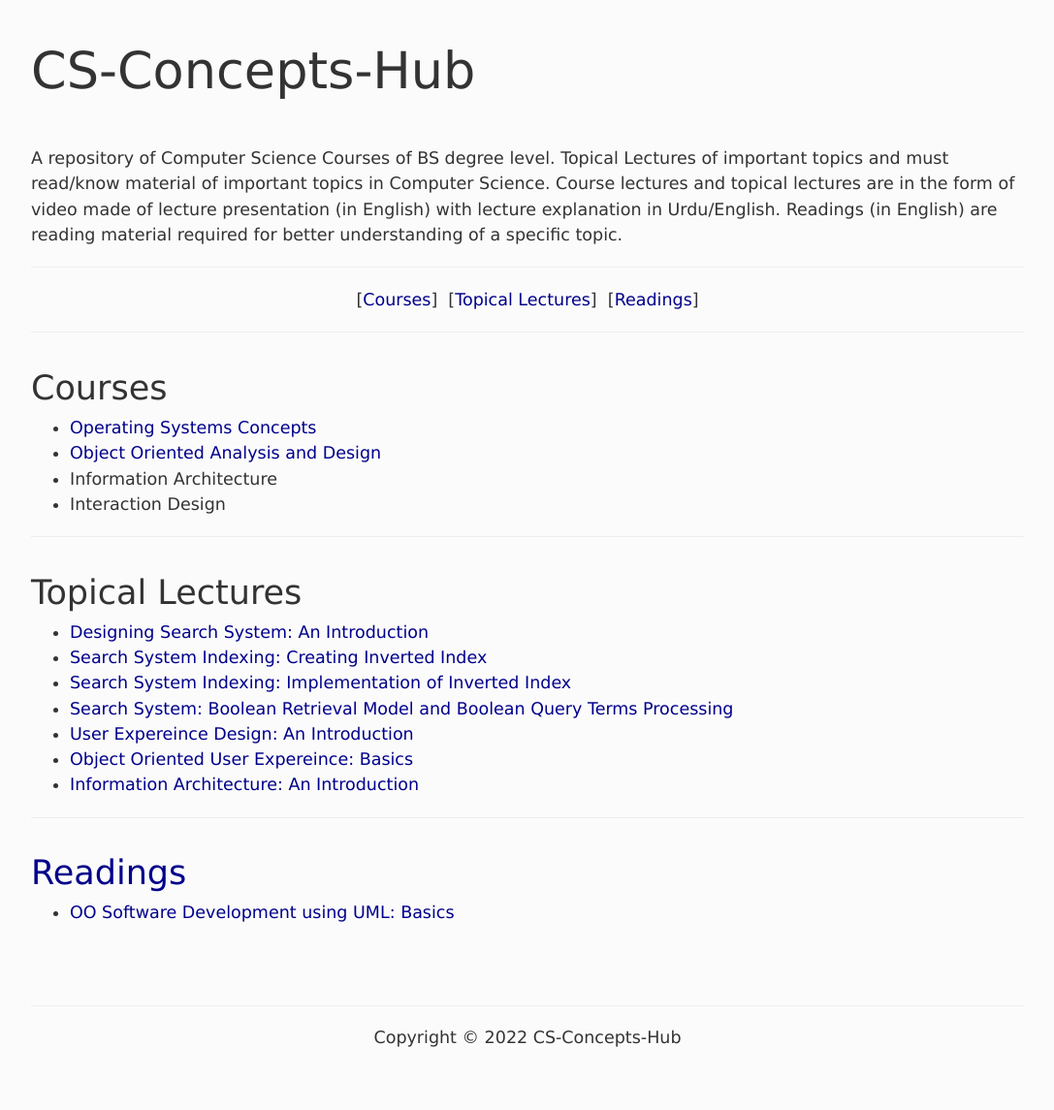
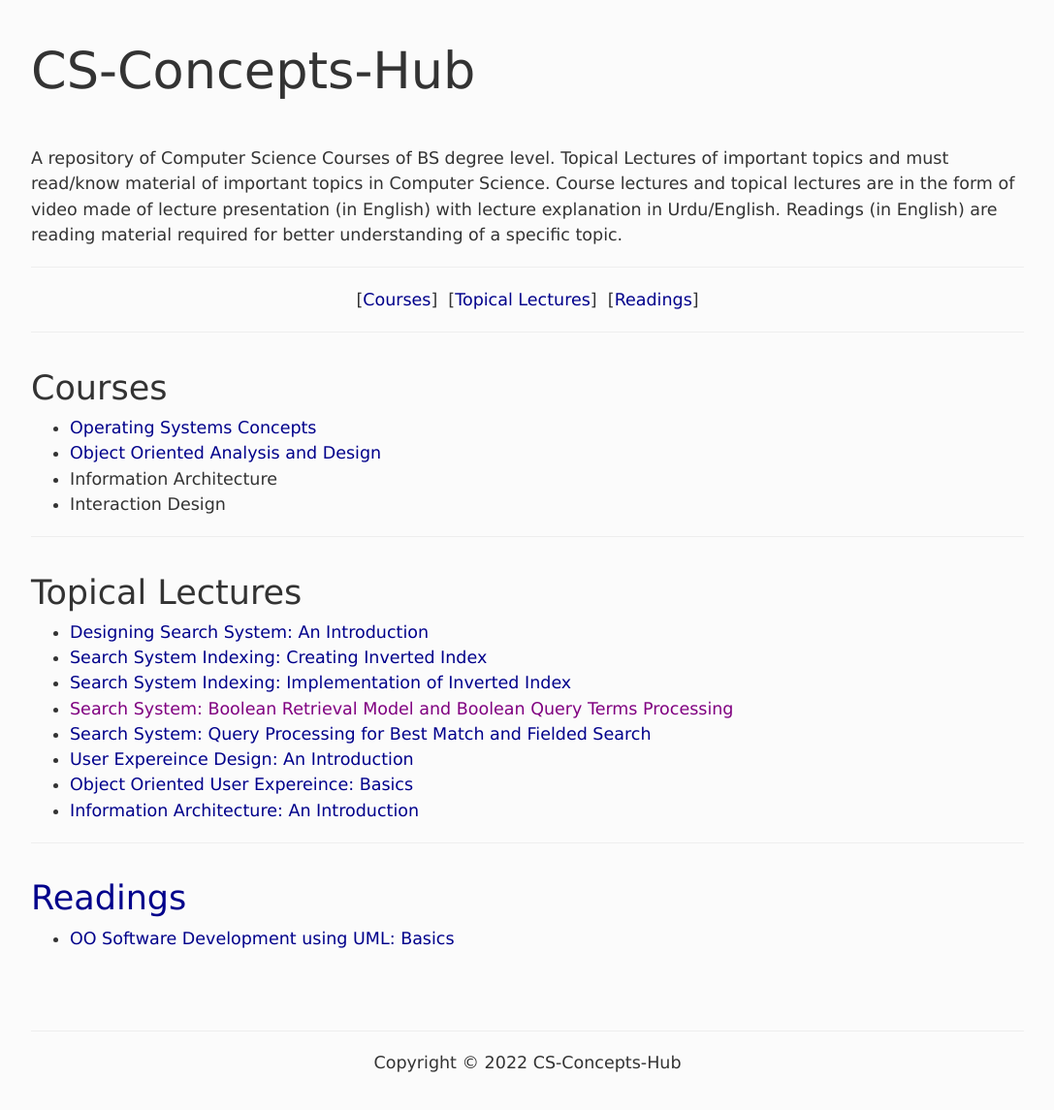
Before and after one commit to CS-Concepts-hub/CS-Concepts-hub, a Jekyll site: the page built from index.html, in a window 1280 px wide, cut to the strip 104-1301 px from the top of the page. Shown: the top 1145 px of the strip at 97% size, without its empty margins (96-1183 px from the left). Built offline with Jekyll 4.4.1, drawn with Linux system fonts in a browser that asks for light colours.

Commit message:
Update index.html

```diff
--- a/index.html
+++ b/index.html
@@ -32,7 +32,8 @@
 			<li><a href="https://youtu.be/yWyvvknmAuo" target="youtube">Designing Search System: An Introduction</a></li>
 			<li><a href="https://youtu.be/IHdgPrpbNSQ" target="youtube">Search System Indexing: Creating Inverted Index</a></li>
 			<li><a href="https://youtu.be/LCgNBajep8w" target="youtube">Search System Indexing: Implementation of Inverted Index</a></li>
-			<li><a href="https://youtu.be/Jb_GH2UebxY" target="youtube">Search System: Boolean Retrieval Model and Boolean Query Terms Processing</a></li>
+			<li><a href="" target="youtube">Search System: Boolean Retrieval Model and Boolean Query Terms Processing</a></li>
+			<li><a href="https://youtu.be/AzDh8RcoT6Q" target="youtube">Search System: Query Processing for Best Match and Fielded Search</a></li>
 			<li><a href="https://youtu.be/MhMoJnTl338" target="youtube">User Expereince Design: An Introduction</a></li>
 			<li><a href="https://youtu.be/nfy-VGv6AQE" target="youtube">Object Oriented User Expereince: Basics</a></li>
 			<li><a href="https://youtu.be/iFMCG7Kcyr8" target="youtube">Information Architecture: An Introduction</li>
```
